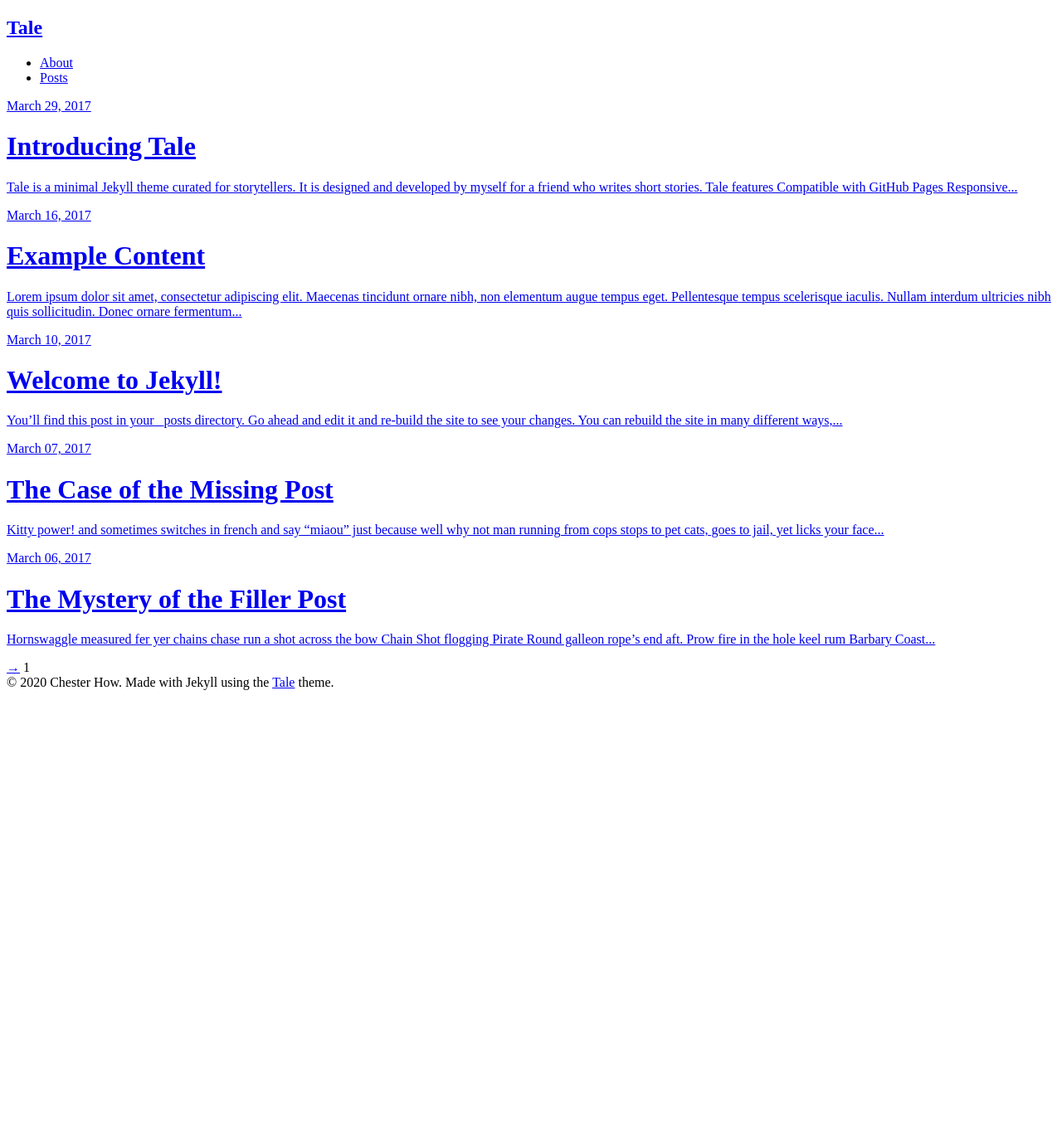
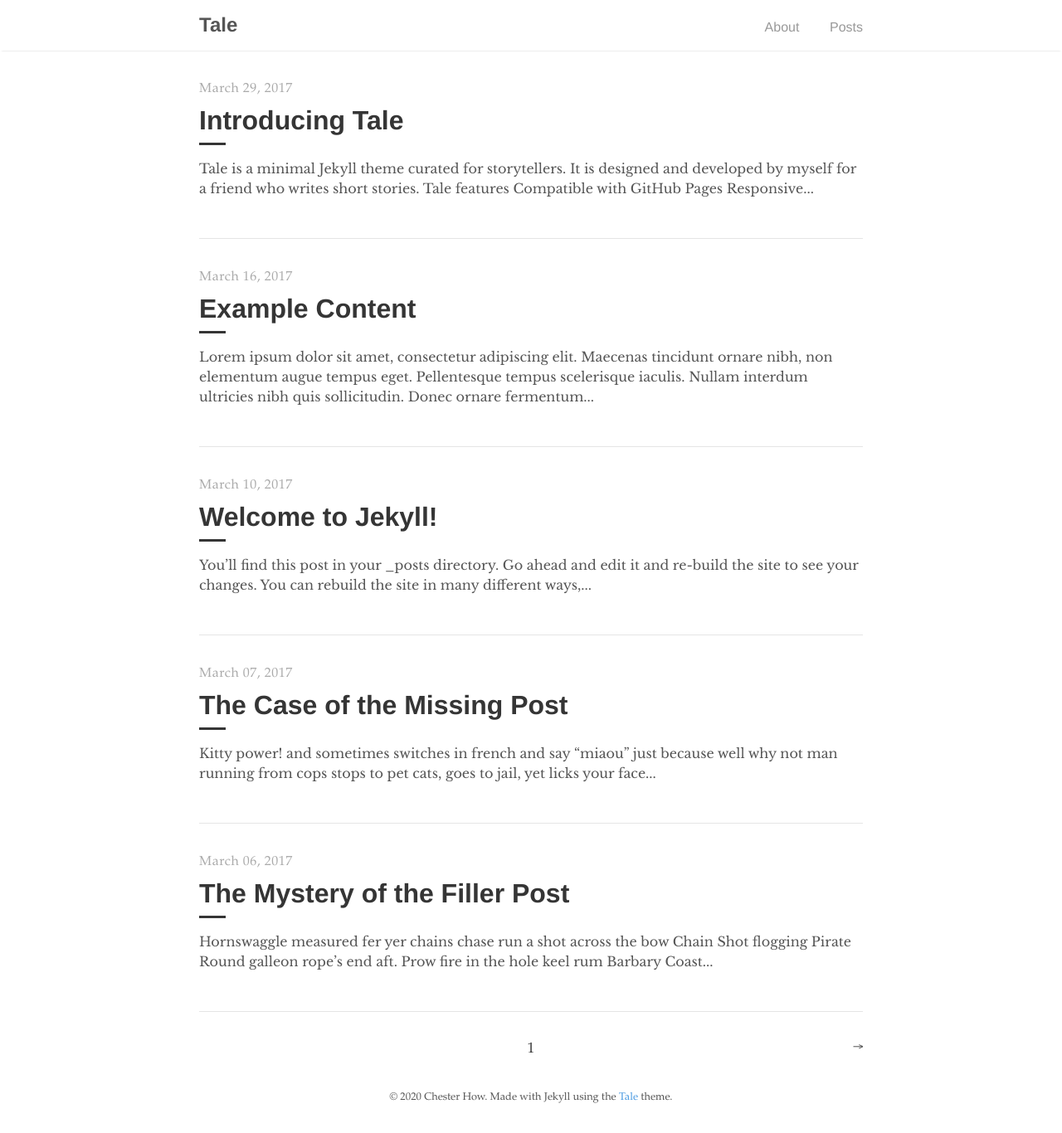
Before and after one commit to TheYoungDude/theyoungdude.github.io, a Jekyll site: the page built from index.html, in a window 1280 px wide. Shown: the whole page at 83% size. Built offline with Jekyll 4.4.1, drawn with Linux system fonts in a browser that asks for light colours; the list of posts is cut into pages by our own code; before the commit the page ends 900 px from its top, so only the background shows below that.

Commit message:
fixing divergences

```diff
--- a/_includes/head.html
+++ b/_includes/head.html
@@ -5,7 +5,7 @@
   {% seo %}
 
   <!-- CSS -->
-  <link rel="stylesheet" href="{{ "/assets/main.scss" | relative_url }}">
+  <link rel="stylesheet" href="{{ "/assets/main.css" | relative_url }}">
   <link rel="stylesheet" href="https://fonts.googleapis.com/css?family=Libre+Baskerville:400,400i,700">
 
   <!-- Favicon -->
```
